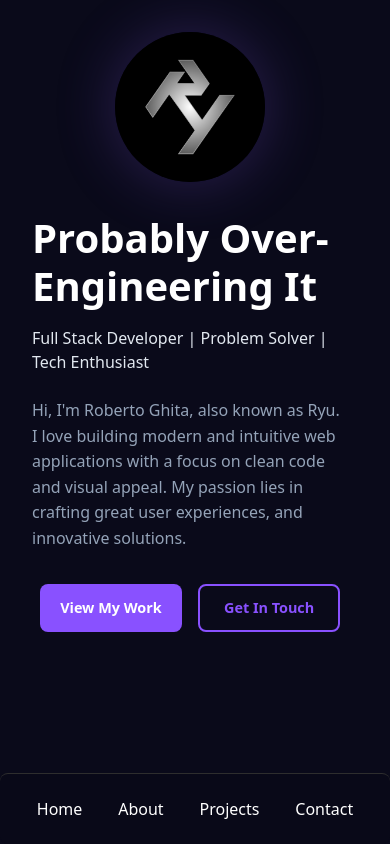
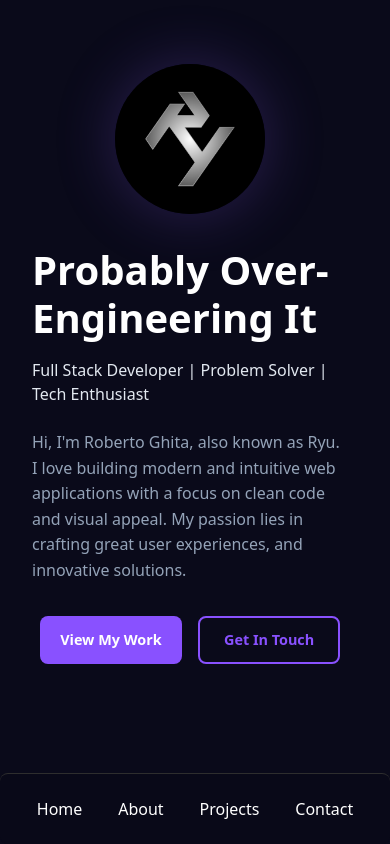
Before and after one commit to Ryukagu08/Portfolio, a React (Vite) app: page / in a window 390 px wide. Shown: the top 844 px of the page. Built offline with nearby package versions, Linux system fonts and the light colour scheme.

Commit message:
feat: adjust padding-top in Home component for improved layout on smaller screens

```diff
--- a/src/pages/Home.css
+++ b/src/pages/Home.css
@@ -120,7 +120,7 @@
 @media (max-width: 620px) {
   .home {
     align-items: flex-start;
-    padding-top: 2rem;
+    padding-top: 4rem;
   }
 
   .home-container {
```
